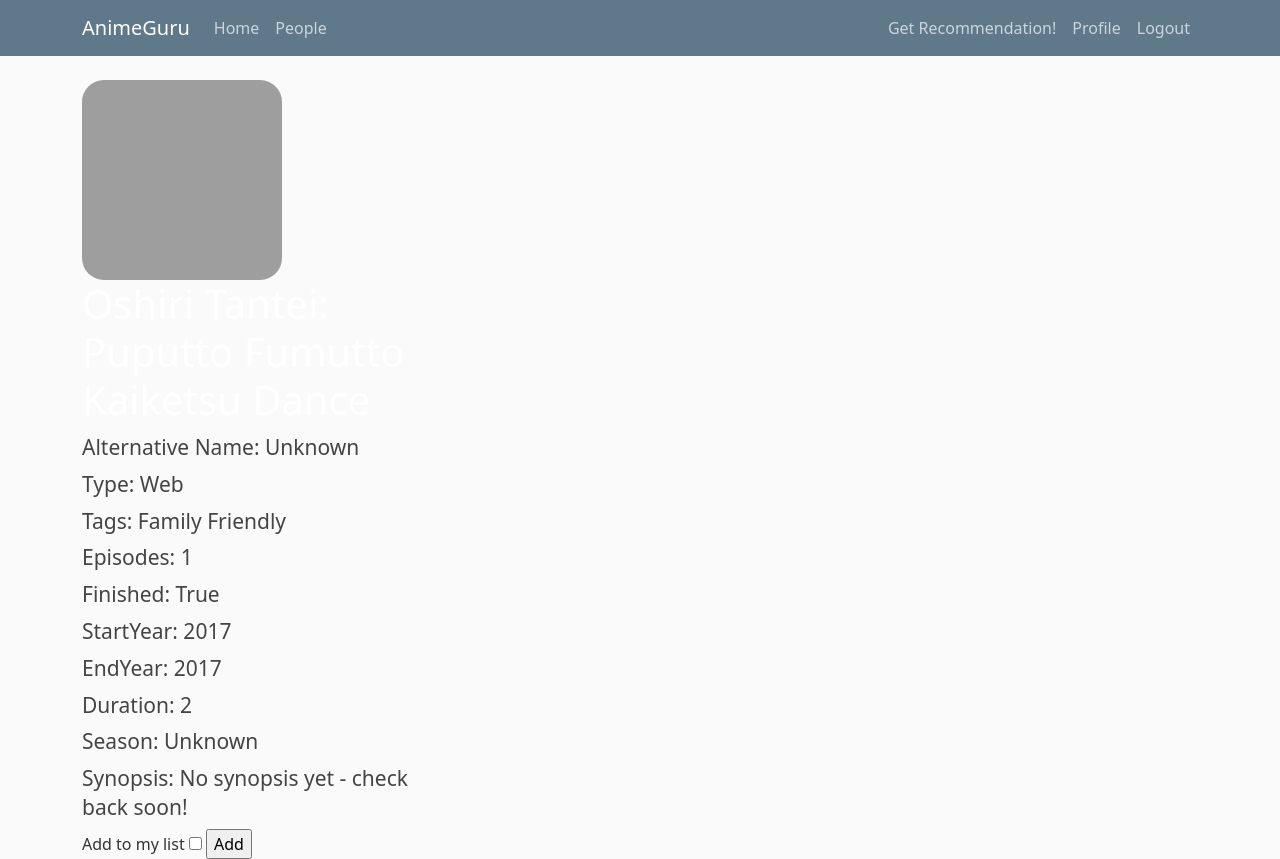
After one commit to XiaohuangMeow/AnimeGuru, a Django app: page /1/ in a window 1280 px wide. The commit adds this page. Run offline with Django 3.2, Linux system fonts and the light colour scheme; a user stored in the database is signed in; data comes from the database, SQL or seed files in the repository; both versions use the stored data as it was after the commit; some libraries are stand-ins or nearby versions; grey boxes are pictures that could not be loaded.

Commit message:
add detail page for each movie

```diff
--- a/anime_recommend/models.py
+++ b/anime_recommend/models.py
@@ -25,7 +25,7 @@ class Anime(models.Model):
     picture = models.FileField()
 
     def __str__(self):
-        return str(self.Anime_PlanetID)
+        return str(self.Name)
 
 
 class Myrating(models.Model):
--- /dev/null
+++ b/anime_recommend/templates/anime_recommend/detail.html
@@ -0,0 +1,55 @@
+{% extends "anime_recommend/base.html" %}
+{% load crispy_forms_tags %}
+{% block content %}
+<div class="container-fluid col-sm-offset-1"></div>
+    <div class="col-sm-2 col-md-2">
+            <a href="{% url 'index' %}">
+                <img src="{{ anime.picture.url}}" width="200" height="200" class="img-responsive"
+                    style="border-radius: 22px 22px 22px 22px;">
+            </a>
+            <!-- <h5>{{movie.genre}}</h5> -->
+        </div>
+    </div>
+
+    <div class="col-sm-offset-1 col-sm-4 col-md-4">
+        <h1 style="color:#fff">{{anime.Name}}</h1>
+        <h4><small>Alternative Name: {{anime.Alternative_Name}}</small></h4>
+        <h4><small>Type: {{anime.Type}}</small></h4>
+        <h4><small>Tags: {{anime.Tags}}</small></h4>
+        <h4><small>Episodes: {{anime.Episodes}}</small></h4>
+        <h4><small>Finished: {{anime.Finished}}</small></h4>
+        <h4><small>StartYear: {{anime.StartYear}}</small></h4>
+        <h4><small>EndYear: {{anime.EndYear}}</small></h4>
+        <h4><small>Duration: {{anime.Duration}}</small></h4>
+        <h4><small>Season: {{anime.Season}}</small></h4>
+        <h4><small>Synopsis: {{anime.Synopsis}}</small></h4>
+
+        <div class="col-sm-offset-0 col-sm-8">
+            <form class="form-horizontal" role="search" method="post" action="{% url 'detail' anime.id %}">
+                {% csrf_token %}
+                <div class="form-group">
+                    <div class="input-group">
+                        <div class="row">
+                            <div class="col-lg-14">
+                                <div class="star-rating">
+                                    <span>Add to my list </span>
+
+                                    {% if watch %}
+                                    <input type="checkbox" name="watch" checked>
+                                    <input type="submit" class="button" value="Remove" name="watch">
+
+                                    {% else %}
+                                    <input type="checkbox" name="watch">
+                                    <input type="submit" class="button" value="Add">
+
+                                    {% endif %}
+                                </div>
+                            </div>
+                        </div>
+                    </div>
+                </div>
+            </form>
+        </div>
+    </div>
+</div>
+{% endblock content %}
--- a/anime_recommend/templates/anime_recommend/list.html
+++ b/anime_recommend/templates/anime_recommend/list.html
@@ -59,7 +59,7 @@
                     <center>
                         <h6>{{anime.Name}}</h6>
                     </center>
-                    <a href="{% url 'index' %}">
+                    <a href="{% url 'detail' anime.id %}">
                         <img src="{{ anime.picture.url}}" width="200" height="200" class="img-responsive" style="border-radius: 22px 22px 22px 22px;">
                     </a>
                     <!-- <h5>{{movie.genre}}</h5> -->
--- a/anime_recommend/templates/anime_recommend/profile.html
+++ b/anime_recommend/templates/anime_recommend/profile.html
@@ -18,9 +18,9 @@
             {% for anime in animes %}
             <div class="col-sm-2 col-md-2 ">
                 <div class="thumbnail">
-                    <h4>{{anime.title}}</h4>
-                    <a href="#">
-                        <img src="{{ anime.anime_logo.url}}" class="img-responsive">
+                    <h4>{{anime.Name}}</h4>
+                    <a href="{% url 'detail' anime.id %}">
+                        <img src="{{ anime.picture.url}}" class="img-responsive">
                     </a>
                 </div>
             </div>
--- a/anime_recommend/templates/anime_recommend/recommend.html
+++ b/anime_recommend/templates/anime_recommend/recommend.html
@@ -48,7 +48,7 @@
                     <center>
                         <h6>{{anime.Name}}</h6>
                     </center>
-                    <a href="{% url 'index' %}">
+                    <a href="{% url 'detail' anime.id %}">
                         <img src="{{ anime.picture.url}}" width="200" height="200" class="img-responsive"
                             style="border-radius: 22px 22px 22px 22px;">
                     </a>
--- a/anime_recommend/urls.py
+++ b/anime_recommend/urls.py
@@ -9,5 +9,6 @@ urlpatterns = [
     path('login/', auth_views.LoginView.as_view(template_name='anime_recommend/login.html'), name='login'),
     path('logout/', auth_views.LogoutView.as_view(template_name='anime_recommend/logout.html'), name='logout'),
     path('profile/', views.profile, name='profile'),
-    path('recommend/', views.preference_recommend, name='recommend')
+    path('recommend/', views.preference_recommend, name='recommend'),
+    path('<int:anime_id>/', views.detail, name='detail'),
 ]
--- a/anime_recommend/views.py
+++ b/anime_recommend/views.py
@@ -4,11 +4,7 @@ import pylab as plt
 import numpy as np
 import pandas as pd
 from django.contrib.auth.decorators import login_required
-from django.contrib.auth import authenticate, login
-from django.contrib.auth import logout
-from django.shortcuts import render, redirect
-from django.db.models import Q
-from torch import float64, int64
+from django.shortcuts import get_object_or_404, render, redirect
 from .models import Anime, Myrating, MyList
 from .forms import UserRegisterForm
 from django.contrib import messages
@@ -176,3 +172,34 @@ def preference_recommend(request):
         Anime_PlanetID__in=animes_selected_idx).order_by(preserved))
 
     return render(request, 'anime_recommend/recommend.html', {'animes': anime_list, 'myrequest': request.POST})
+
+@login_required
+def detail(request, anime_id):
+    anime = Anime.objects.get(id=anime_id)
+    user_animes = list(MyList.objects.all().values().filter(
+        anime_id=anime_id, user=request.user))
+    if user_animes:
+        watched = user_animes[0]['watch']
+    else:
+        watched = False
+
+    if request.method == 'POST':
+        watch_values = request.POST['watch']
+        print(request.POST)
+        if 'Remove' in watch_values:
+            watched = False
+            messages.success(request, "This anime is removed from your list!")
+
+        if 'on' in watch_values:
+            watched = True
+            messages.success(request, "Anime added!")
+
+        if user_animes:
+            MyList.objects.all().values().filter(anime_id=anime_id,user=request.user).update(watch=watched)
+        else:
+            q=MyList(user=request.user,anime=anime,watch=watched)
+            q.save()
+
+    context = {'anime':anime, 'watch':watched}
+    print(context)
+    return render(request, 'anime_recommend/detail.html', context)
```
Also changed, not shown: db.sqlite3.
